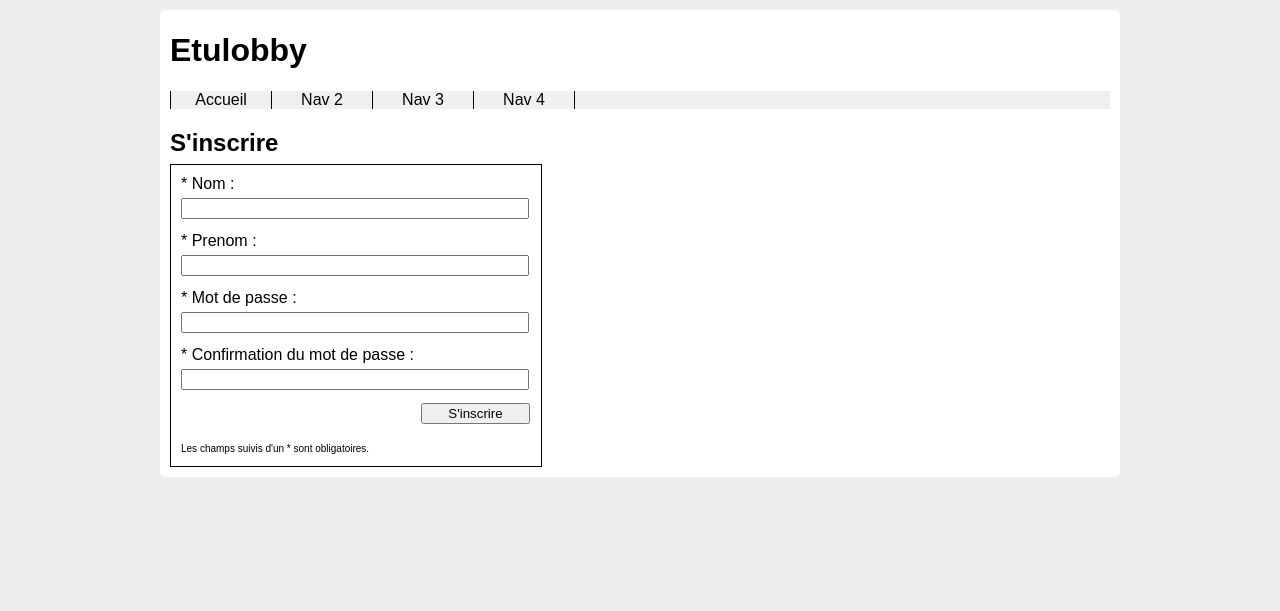
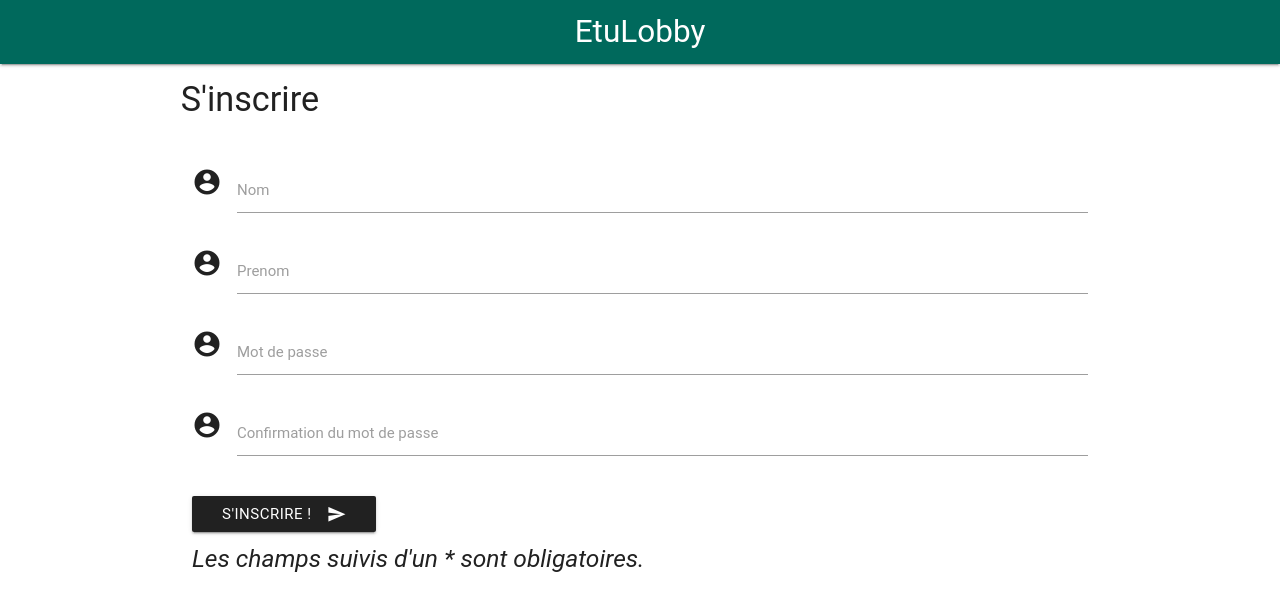
Before and after one commit to EnneS/etulobby, a PHP site: page /view/register_view.php in a window 1280 px wide. Shown: the top 611 px of the page. Run offline with PHP 8.4, Linux system fonts and the light colour scheme; some web fonts are replaced.

Commit message:
ajout view register

```diff
--- a/view/register_view.php
+++ b/view/register_view.php
@@ -1,50 +1,52 @@
-<!DOCTYPE html>
-<html>
-  <head>
-    <meta charset="utf-8">
-    <title>Etulobby - Inscription</title>
-    <link rel="stylesheet" href="../css/style.css">
+<?php include("../view/inc/header_connexion.php");
 
-  </head>
-  <body>
-    <div id="page">
-    <h1>Etulobby</h1>
-    <nav>
-  <ul>
-    <li>Accueil</li>
-    <li>Nav 2</li>
-    <li>Nav 3</li>
-    <li>Nav 4</li>
-  </ul>
-    </nav>
+if(isset($data["error"])){
+    echo $data["error"];
+}
 
-    <h2>S'inscrire</h2>
+?>
 
-    <?php
-    if(isset($data["error"])){
-        echo $data["error"];
-    }
-    ?>
 
-    <div id="form">
-      <form action="register.php" method="post">
-        <label for="id">* Nom :</label>
-        <input type="text" name="nom" id="nom" placeholder=""><br>
 
-        <label for="id">* Prenom :</label>
-        <input type="text" name="prenom" id="prenom" placeholder=""><br>
+    <div class="container">
 
-        <label for="mdp">* Mot de passe :</label>
-        <input type="password" name="mdp" id="mdp" value=""><br>
+        <div class="row">
+            <h4>S'inscrire</h4>
+        </div>
 
-        <label for="mdpc">* Confirmation du mot de passe :</label>
-        <input type="password" name="mdpc" id="mdpc" value=""><br>
+        <div class="row">
+            <form class="col s12" method="post" action="register.php">
 
-        <input type="submit" name="valider" value="S'inscrire"> <br>
+                <div class="row">
+                    <div class="input-field col s12">
+                        <i class="material-icons prefix">account_circle</i>
+                        <input id="nom" name="nom" type="text" class="validate">
+                        <label for="nom">Nom</label>
+                    </div>
+                    <div class="input-field col s12">
+                        <i class="material-icons prefix">account_circle</i>
+                        <input id="prenom" name="prenom" type="text" class="validate">
+                        <label for="prenom">Prenom</label>
+                    </div>
+                    <div class="input-field col s12">
+                        <i class="material-icons prefix">account_circle</i>
+                        <input id="mdp" name="mdp" type="password" class="validate">
+                        <label for="mdp">Mot de passe</label>
+                    </div>
+                    <div class="input-field col s12">
+                        <i class="material-icons prefix">account_circle</i>
+                        <input id="cmdp" name="cmdp" type="password" class="validate">
+                        <label for="cmdp">Confirmation du mot de passe</label>
+                    </div>
+                </div>
 
-        <span style="font-size: 10px">Les champs suivis d'un * sont obligatoires.</span>
-      </form>
+                <button class="btn waves-effect waves-light grey darken-4" type="submit" name="valider">S'inscrire !
+                    <i class="material-icons right">send</i>
+                </button>
+
+                <h5 style="font-style:italic;">Les champs suivis d'un * sont obligatoires.</h5>
+
+            </form>
+        </div>
+
     </div>
-  </div>
-  </body>
-</html>
```
